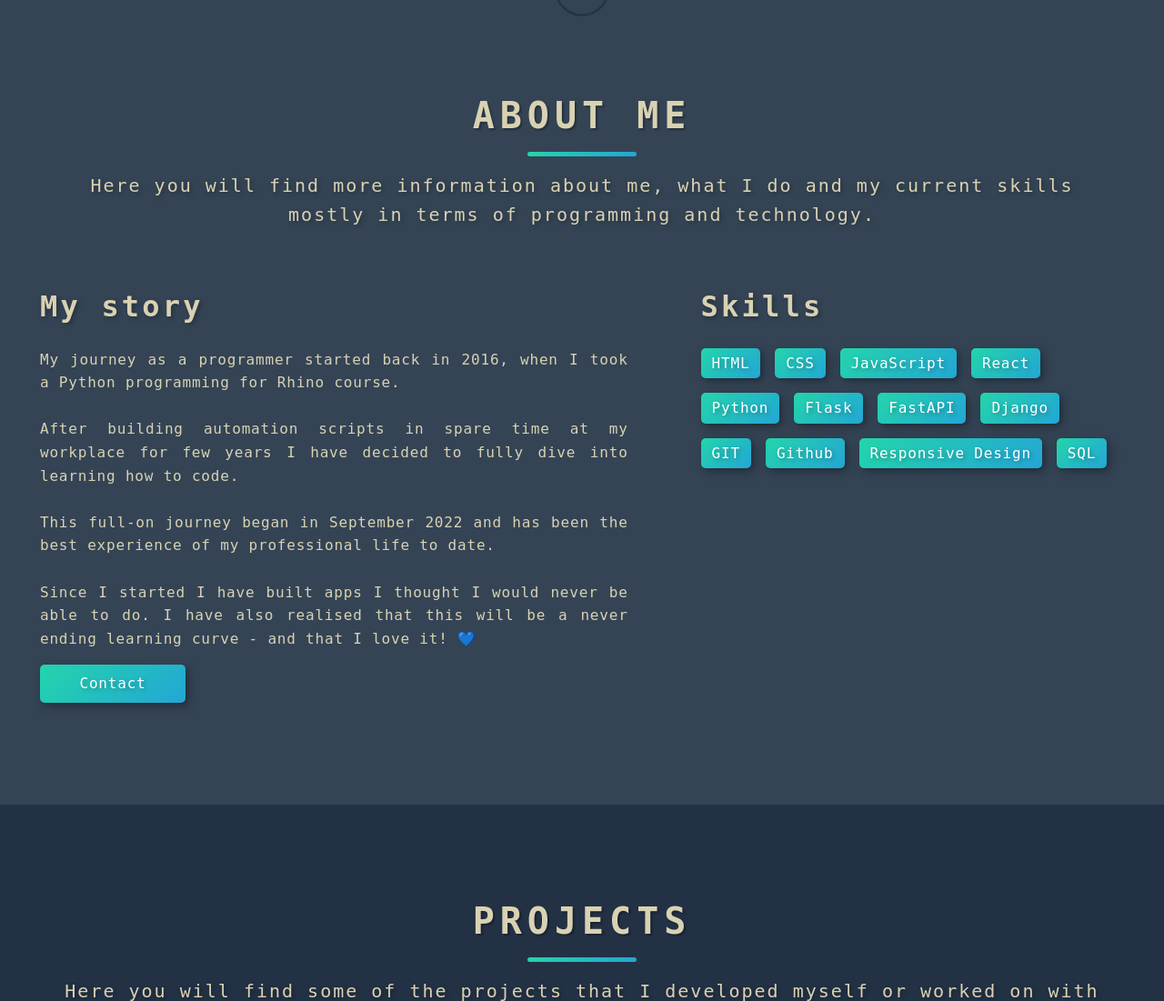
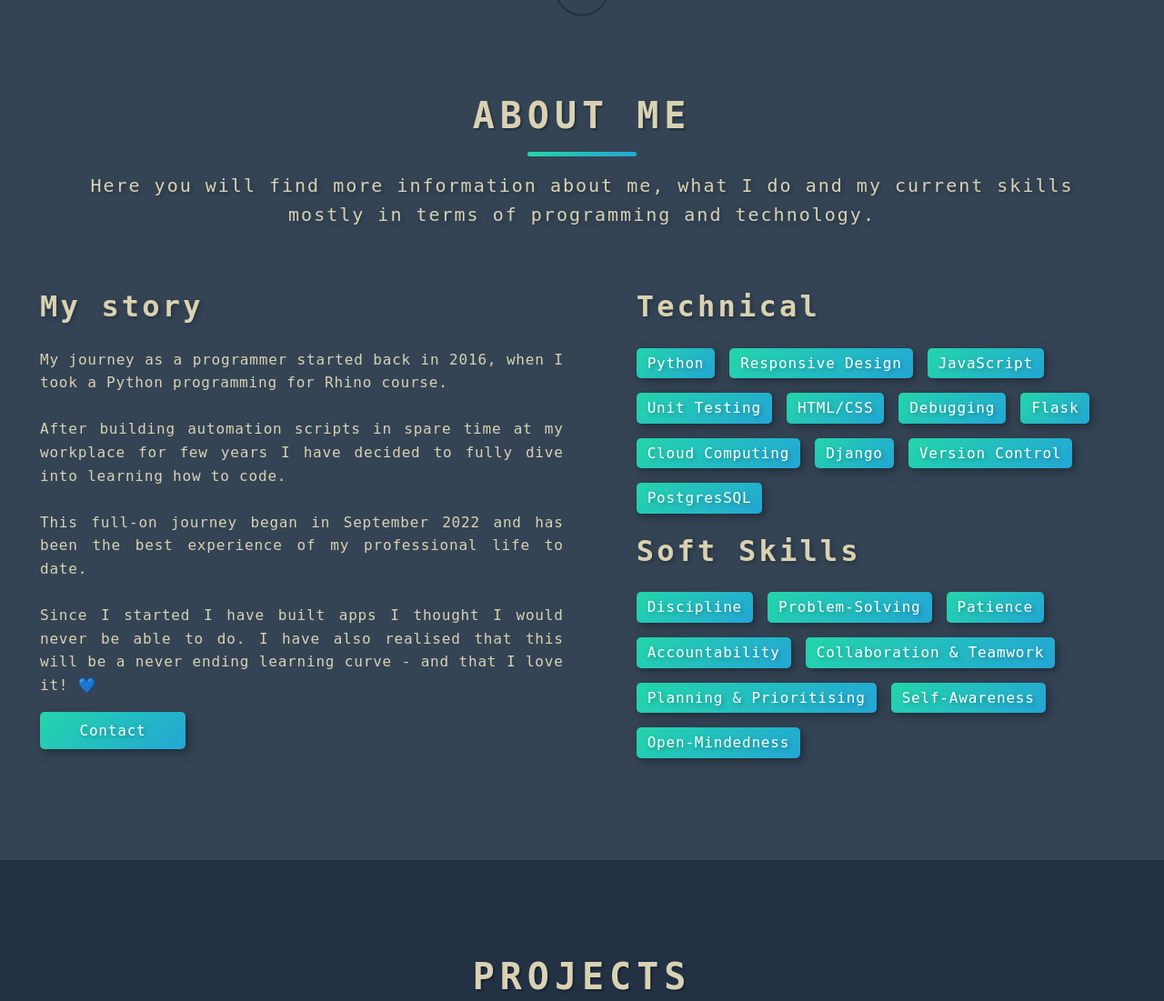
Before and after one commit to abawor/django_portfolio_website, a Django app: page / in a window 1280 px wide. Shown: the part 838-1939 px from the top of the page at 91% size. Run offline with Django 3.2, Linux system fonts and the light colour scheme; some libraries are stand-ins or nearby versions.

Commit message:
Updated About-me section skills

```diff
--- a/website/templates/webapp/base.html
+++ b/website/templates/webapp/base.html
@@ -95,20 +95,31 @@
             <a href="#contact" class="shortcut_button contact_button">Contact</a>
           </div>
           <div class="about-me-skills">
-            <div class="section_subtitle skills">Skills</div>
+            <div class="section_subtitle skills">Technical</div>
             <ul class="skills-list">
-              <li>HTML</li>
-              <li>CSS</li>
+              <li>Python</li>
+              <li>Responsive Design</li>
               <li>JavaScript</li>
-              <li>React</li>
-              <li>Python</li>
+              <li>Unit Testing</li>
+              <li>HTML/CSS</li>
+              <li>Debugging</li>
               <li>Flask</li>
-              <li>FastAPI</li>
+              <li>Cloud Computing</li>
               <li>Django</li>
-              <li>GIT</li>
-              <li>Github</li>
-              <li>Responsive Design</li>
-              <li>SQL</li>
+              <li>Version Control</li>
+              <li>PostgresSQL</li>
+            </ul>
+            <div class="section_subtitle skills">Soft Skills</div>
+            <ul class="skills-list">
+              <li>Discipline</li>
+              <li>Problem-Solving</li>
+              <li>Patience</li>
+              <li>Accountability</li>
+              <li>Collaboration & Teamwork</li>
+              <li>Planning & Prioritising</li>
+              <li>Self-Awareness</li>
+              <li>Open-Mindedness</li>
+
             </ul>
           </div>
         </div>
```
